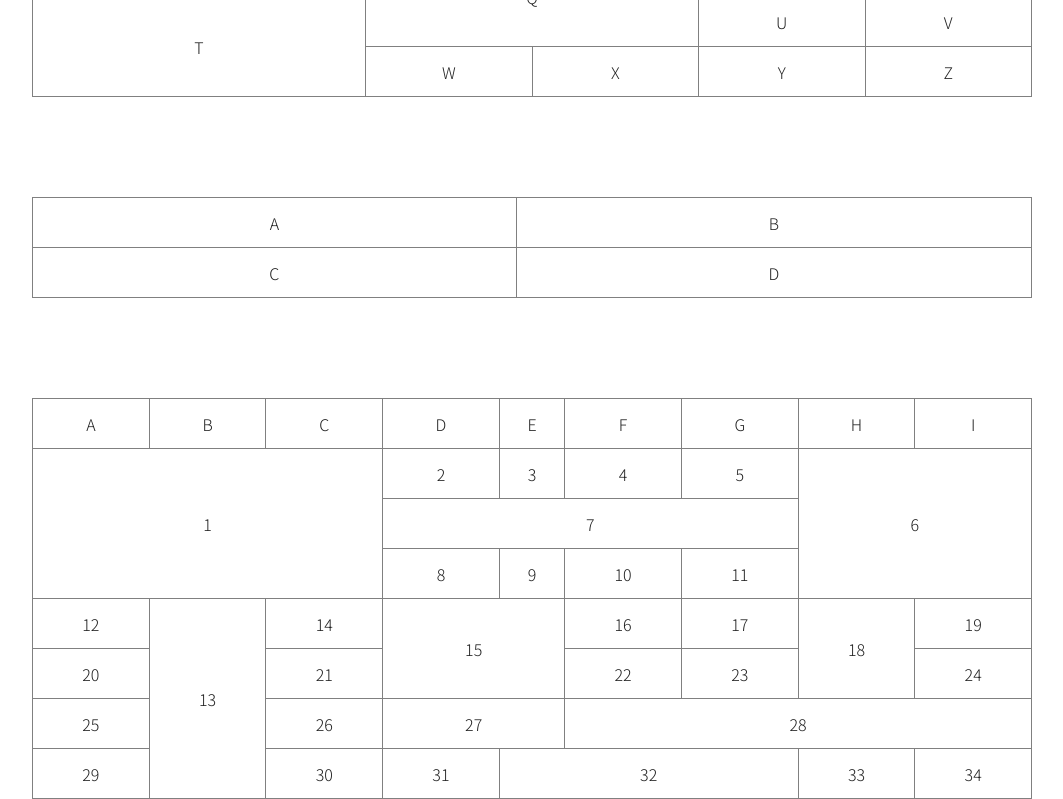
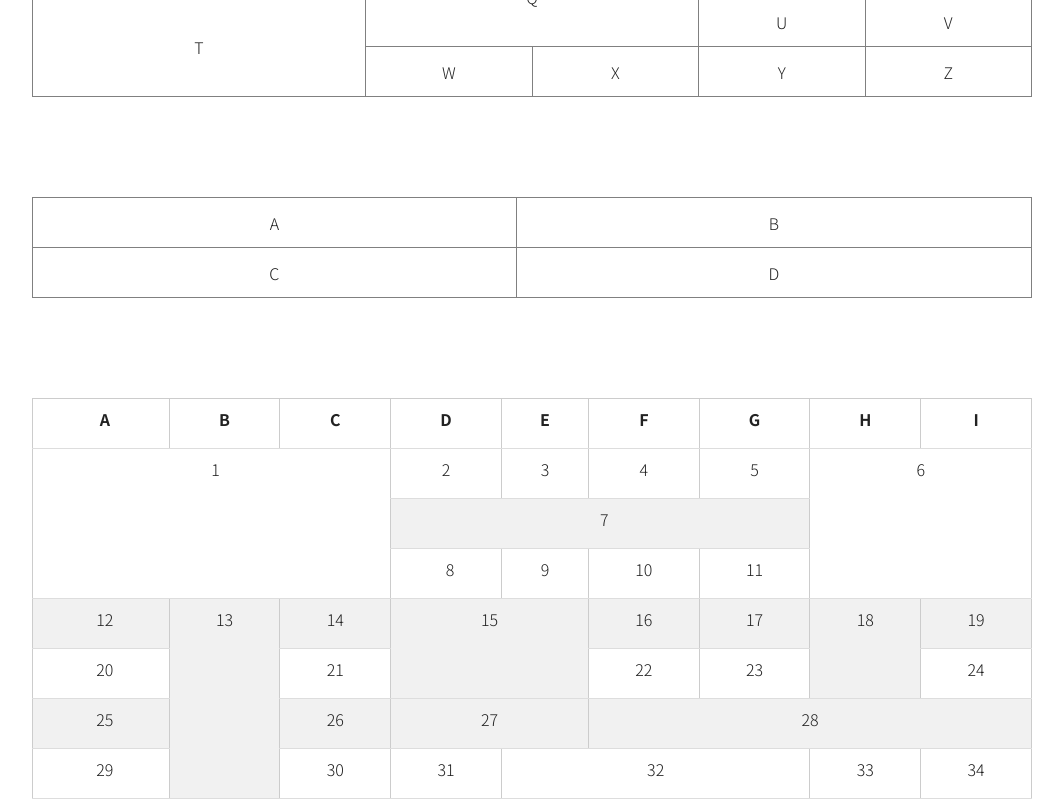
Before and after one commit to booldook/2018-sc-ui-javascript, a plain HTML site: page main/table.html in a window 1280 px wide. Shown: the part 705-1504 px from the top of the page, without its empty margins (108-1171 px from the left). Drawn offline with nearby package versions, Linux system fonts and the light colour scheme.

Commit message:
181004-03

```diff
--- /dev/null
+++ b/main/main7.html
@@ -0,0 +1,23 @@
+<!DOCTYPE html>
+<html lang="ko">
+
+<head>
+  <meta charset="utf-8">
+  <meta name="viewport" content="width=device-width, initial-scale=1">
+  <title>자바스크립트 6 - for문(반복)</title>
+  <link rel="stylesheet" href="https://cdnjs.cloudflare.com/ajax/libs/font-awesome/4.7.0/css/font-awesome.min.css">
+  <link rel="stylesheet" href="https://www.w3schools.com/w3css/4/w3.css">
+  <link rel="stylesheet" href="../css/base.css">
+  <link rel="stylesheet" href="../css/main6.css">
+  <script src="https://ajax.googleapis.com/ajax/libs/jquery/3.3.1/jquery.min.js"></script>
+</head>
+
+<body>
+  <table>
+    <thead></thead>
+    <tbody></tbody>
+  </table>
+  <script src="../js/main6.js"></script>
+</body>
+
+</html>
--- a/main/table.html
+++ b/main/table.html
@@ -116,18 +116,18 @@
       <td>D</td>
     </tr>
   </table>
-  <table border="1">
+  <table border="1" class="w3-table w3-table-all w3-hoverable w3-centered">
     <thead>
       <tr>
-        <td>A</td>
-        <td>B</td>
-        <td>C</td>
-        <td>D</td>
-        <td>E</td>
-        <td>F</td>
-        <td>G</td>
-        <td>H</td>
-        <td>I</td>
+        <th>A</th>
+        <th>B</th>
+        <th>C</th>
+        <th>D</th>
+        <th>E</th>
+        <th>F</th>
+        <th>G</th>
+        <th>H</th>
+        <th>I</th>
       </tr>
     </thead>
     <tbody>
```
Also changed, not shown: js/main7.js (added, +30 -0 lines), css/main7.css (added), img/site0.jpg (added), img/site1.jpg (added), img/site2.jpg (added), img/site3.jpg (added), img/site4.jpg (added), img/site5.jpg (added), img/site6.jpg (added), img/site7.jpg (added), img/site8.jpg (added), img/site9.jpg (added).
